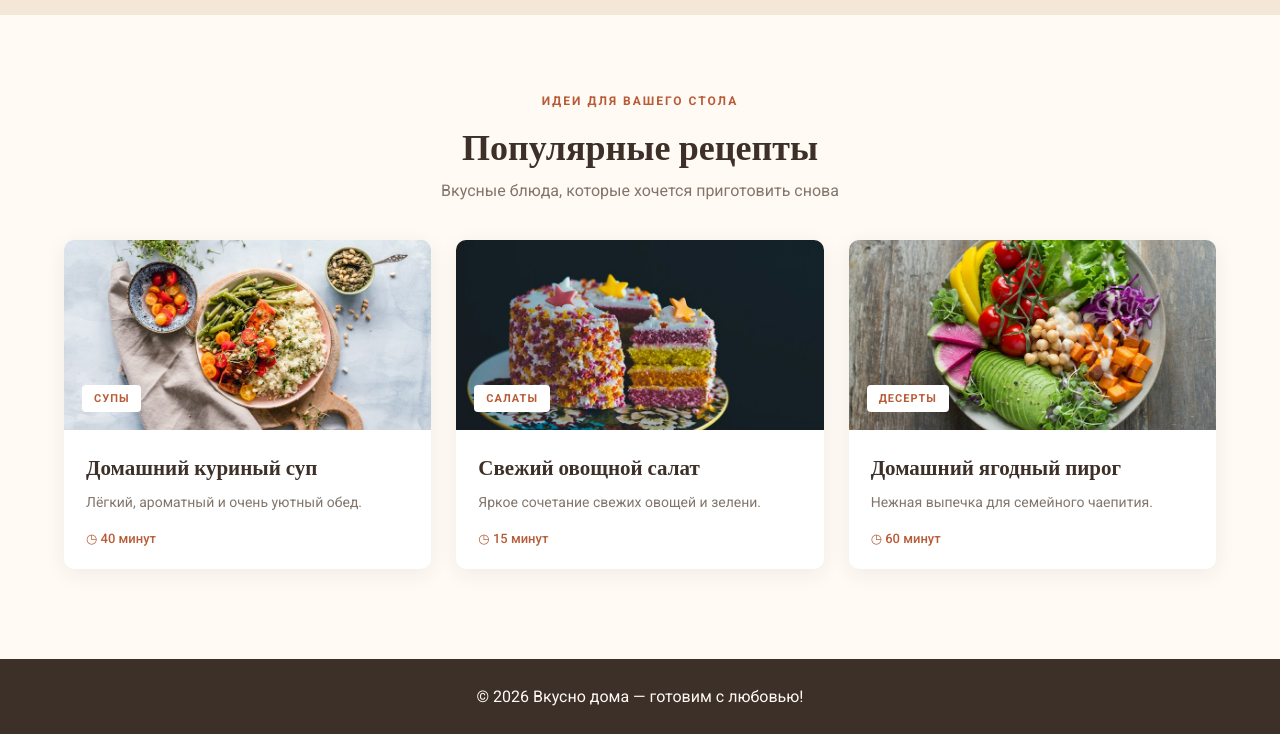
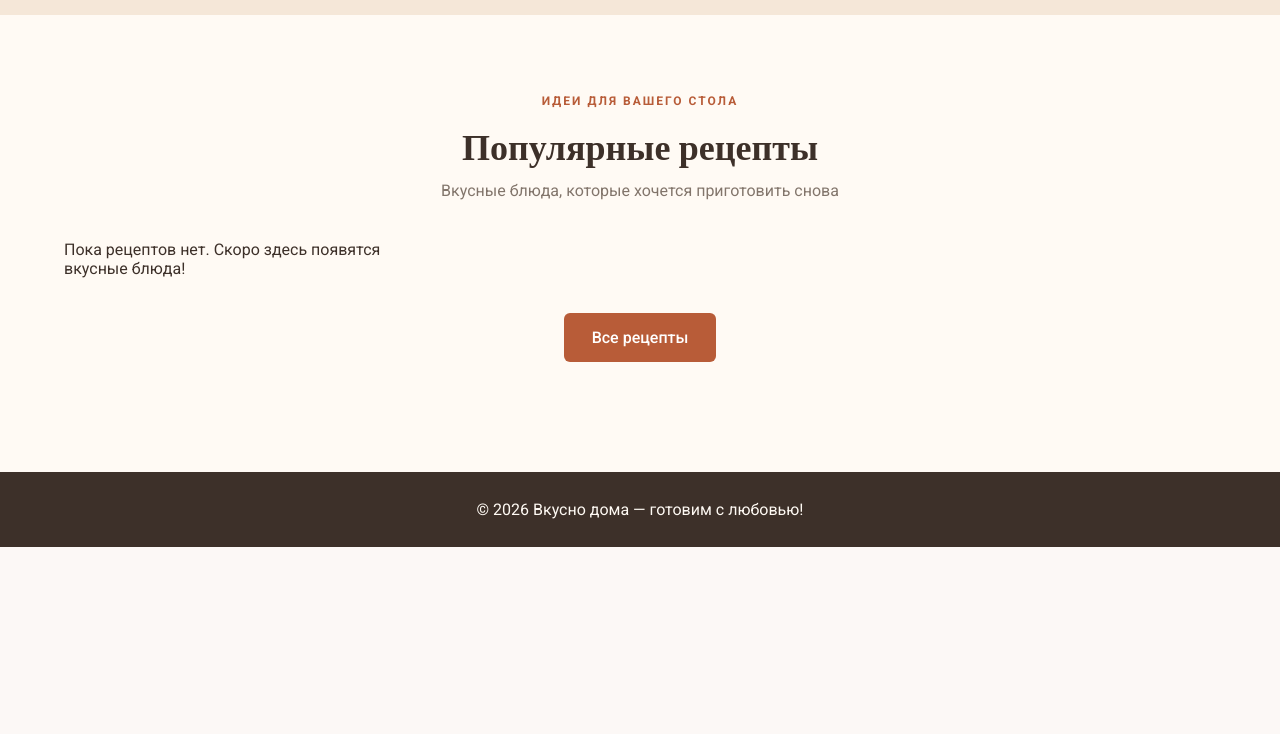
Before and after one commit to FelixKitKat/vkusno-doma, a Symfony app: template templates/home/index.html.twig in a window 1280 px wide. Shown: the part 570-1304 px from the top of the page. After the commit the page ends 1117 px from the top, so only its background shows below. Run offline with Twig, Linux system fonts and the light colour scheme; the template is opened without the code that fills it, so the values that code supplies are empty; some libraries are stand-ins or nearby versions.

Commit message:
Подключены рецепты из базы данных на главной странице

```diff
--- a/templates/home/index.html.twig
+++ b/templates/home/index.html.twig
@@ -33,41 +33,36 @@
     </div>
 
     <div class="recipe-grid">
-        <article class="recipe-card">
+        {% for recipe in recipes %}
+            <a href="{{ path('app_recipe_detail', {id: recipe.id}) }}"
+               class="recipe-card">
+
                 <div class="recipe-image">
-                <img src="{{ asset('images/photo-1547592180-85f173990554.jfif') }}" alt="Домашний куриный суп">
-                <span>СУПЫ</span>
+                    {% if recipe.image %}
+                        <img src="{{ asset('images/' ~ recipe.image) }}"
+                             alt="{{ recipe.title }}">
+                    {% endif %}
+
+                    <span>{{ recipe.category|upper }}</span>
                 </div>
+
                 <div class="recipe-info">
-                <h3>Домашний куриный суп</h3>
-                <p>Лёгкий, ароматный и очень уютный обед.</p>
-                <span class="recipe-time">◷ 40 минут</span>
+                    <h3>{{ recipe.title }}</h3>
+                    <p>{{ recipe.description }}</p>
+                    <span class="recipe-time">
+                        ◷ {{ recipe.cookingTime }} минут
+                    </span>
                 </div>
-        </article>
+            </a>
+        {% else %}
+            <p>Пока рецептов нет. Скоро здесь появятся вкусные блюда!</p>
+        {% endfor %}
+    </div>
 
-        <article class="recipe-card">
-            <div class="recipe-image">
-                <img src="{{ asset('images/photo-1464349095431-e9a21285b5f3.jfif') }}" alt="Свежий овощной салат">
-                <span>САЛАТЫ</span>
-            </div>
-            <div class="recipe-info">
-                <h3>Свежий овощной салат</h3>
-                <p>Яркое сочетание свежих овощей и зелени.</p>
-                <span class="recipe-time">◷ 15 минут</span>
-            </div>
-        </article>
-
-        <article class="recipe-card">
-            <div class="recipe-image">
-                <img src="{{ asset('images/photo-1512621776951-a57141f2eefd.jfif') }}" alt="Домашний ягодный пирог">
-                <span>ДЕСЕРТЫ</span>
-            </div>
-            <div class="recipe-info">
-                <h3>Домашний ягодный пирог</h3>
-                <p>Нежная выпечка для семейного чаепития.</p>
-                <span class="recipe-time">◷ 60 минут</span>
-            </div>
-        </article>
+    <div style="text-align: center; margin-top: 35px;">
+        <a href="{{ path('app_recipes') }}" class="hero-button">
+            Все рецепты
+        </a>
     </div>
 </section>
 
@@ -150,7 +145,7 @@
 
     .popular {
         padding-top: 75px;
-        padding-bottom: 30px;
+        padding-bottom: 50px;
     }
 
     .section-heading {
@@ -175,10 +170,18 @@
     }
 
     .recipe-card {
+        display: block;
         background: white;
         border-radius: 10px;
         overflow: hidden;
         box-shadow: 0 5px 20px rgba(61, 48, 41, 0.07);
+        text-decoration: none;
+        color: inherit;
+        transition: transform 0.2s;
+    }
+
+    .recipe-card:hover {
+        transform: translateY(-5px);
     }
 
     .recipe-image {
@@ -205,28 +208,6 @@
         font-size: 11px;
         font-weight: 700;
         letter-spacing: 1px;
-}
-
-    .recipe-image span {
-        background: white;
-        color: #b85c38;
-        padding: 7px 12px;
-        border-radius: 4px;
-        font-size: 11px;
-        font-weight: 700;
-        letter-spacing: 1px;
-    }
-
-    .soup-image {
-        background: linear-gradient(135deg, #e8c8a5, #bd8b60);
-    }
-
-    .salad-image {
-        background: linear-gradient(135deg, #c8d6a0, #7e9b63);
-    }
-
-    .dessert-image {
-        background: linear-gradient(135deg, #edc1b1, #c98270);
     }
 
     .recipe-info {
```
Also changed, not shown: src/Controller/HomeController.php (+7 -2 lines). Lines whose indentation alone changed are shown as unchanged.
